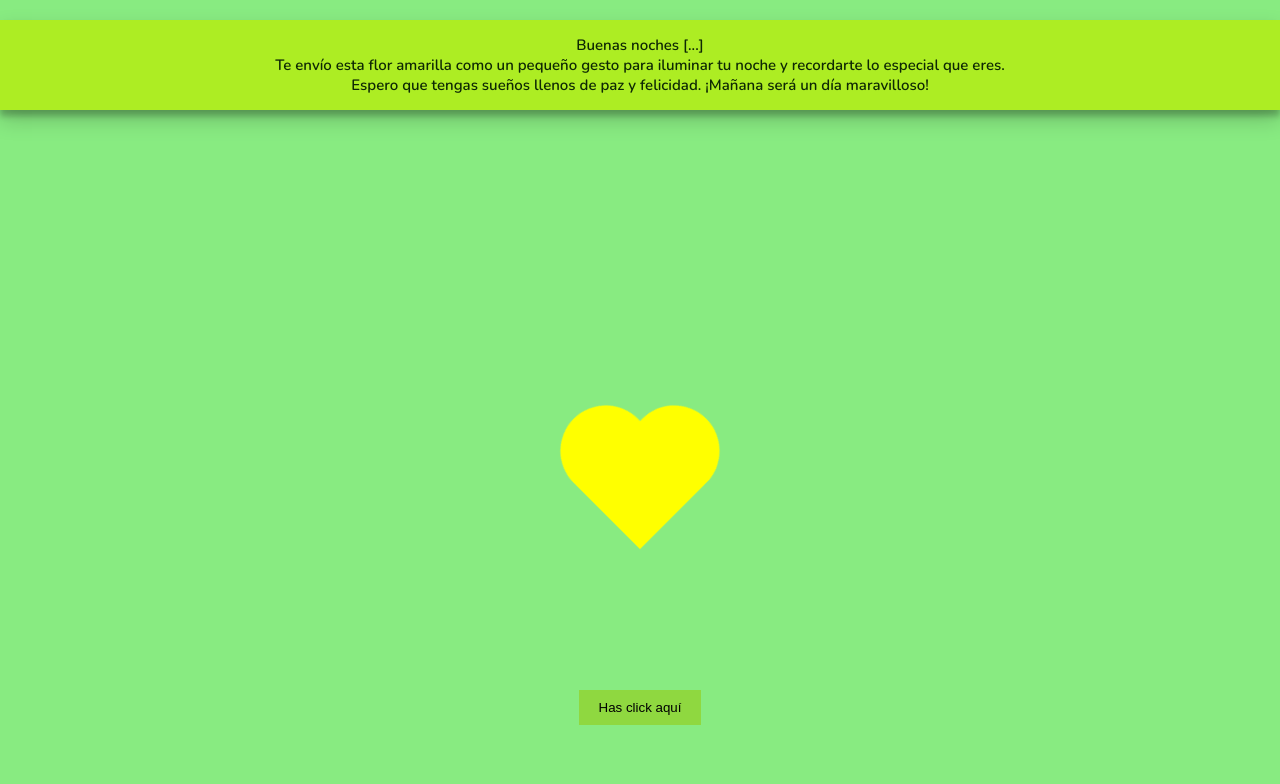
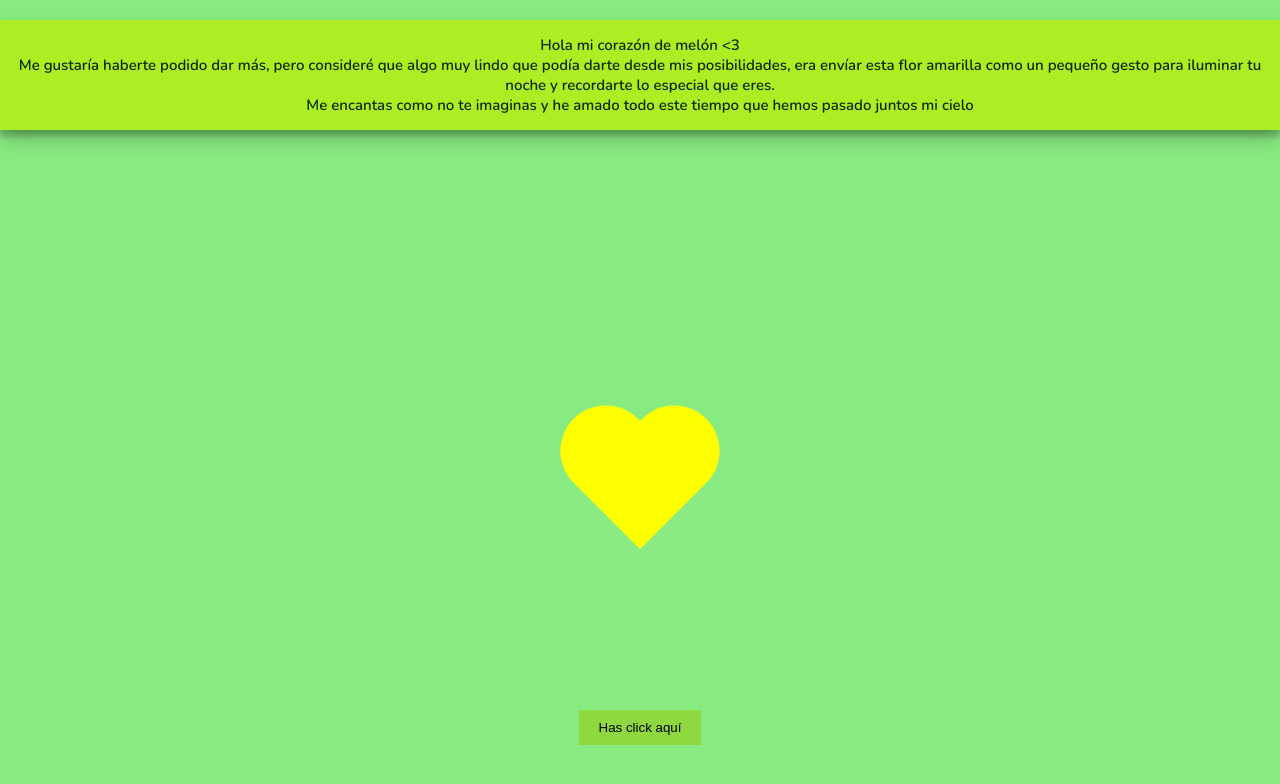
Before and after one commit to EddieZC20/florecitas, a plain HTML site: page index.html in a window 1280 px wide. Drawn offline with nearby package versions, Linux system fonts and the light colour scheme.

Commit message:
Update index.html

```diff
--- a/index.html
+++ b/index.html
@@ -117,7 +117,10 @@
 </head>
 <body>
     <div class="back">
-        <div class="bday">Buenas noches [...] <br>Te envío esta flor amarilla como un pequeño gesto para iluminar tu noche y recordarte lo especial que eres.<br> Espero que tengas sueños llenos de paz y felicidad. ¡Mañana será un día maravilloso!</div>
+        <div class="bday">Hola mi corazón de melón <3
+            <br> Me gustaría haberte podido dar más, pero consideré que algo muy lindo que podía darte desde mis posibilidades, era envíar esta flor amarilla como un pequeño gesto para iluminar tu noche y recordarte
+            lo especial que eres.
+            <br> Me encantas como no te imaginas y he amado todo este tiempo que hemos pasado juntos mi cielo</div>
 
         <div class="elements">
             <div class="heart"></div>
```
